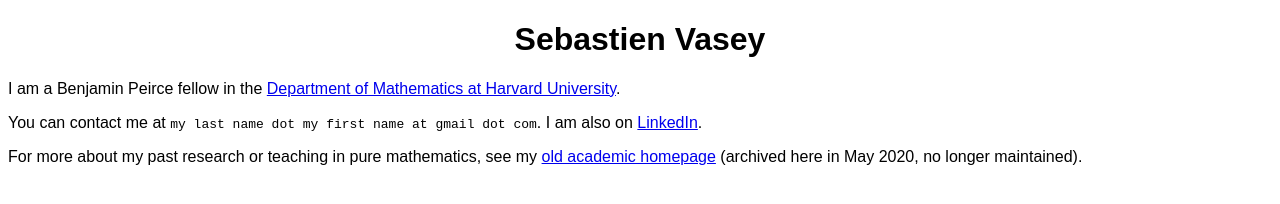
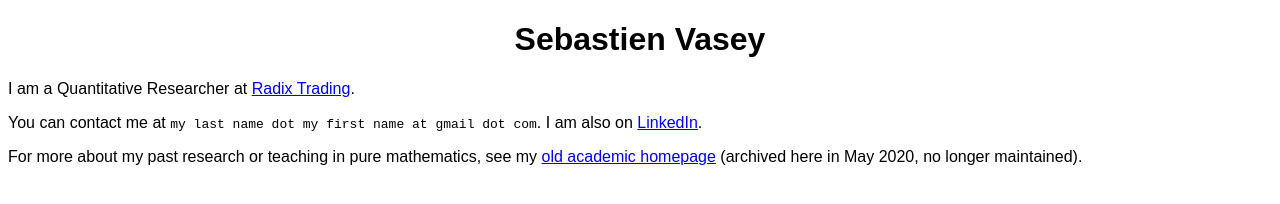
Before and after one commit to svasey/svasey.github.io, a plain HTML site: page index.html in a window 1280 px wide. Drawn offline with Linux system fonts and the light colour scheme.

Commit message:
updated position to Radix

```diff
--- a/index.html
+++ b/index.html
@@ -14,7 +14,7 @@
 
 
     <p>
-      I am a Benjamin Peirce fellow in the <a href="http://www.math.harvard.edu/">Department of Mathematics at Harvard University</a>.
+      I am a Quantitative Researcher at <a href="http://radix-trading.com/">Radix Trading</a>.
     </p>
     <p>You can contact me at <code>my last name dot my first name at gmail dot com</code>. I am also on <a href="https://www.linkedin.com/in/sebastien-vasey-3642931a4">LinkedIn</a>.</p>
     <p>For more about my past research or teaching in pure mathematics, see my <a href="academic-homepage-may-2020">old academic homepage</a> (archived here in May 2020, no longer maintained).
```
